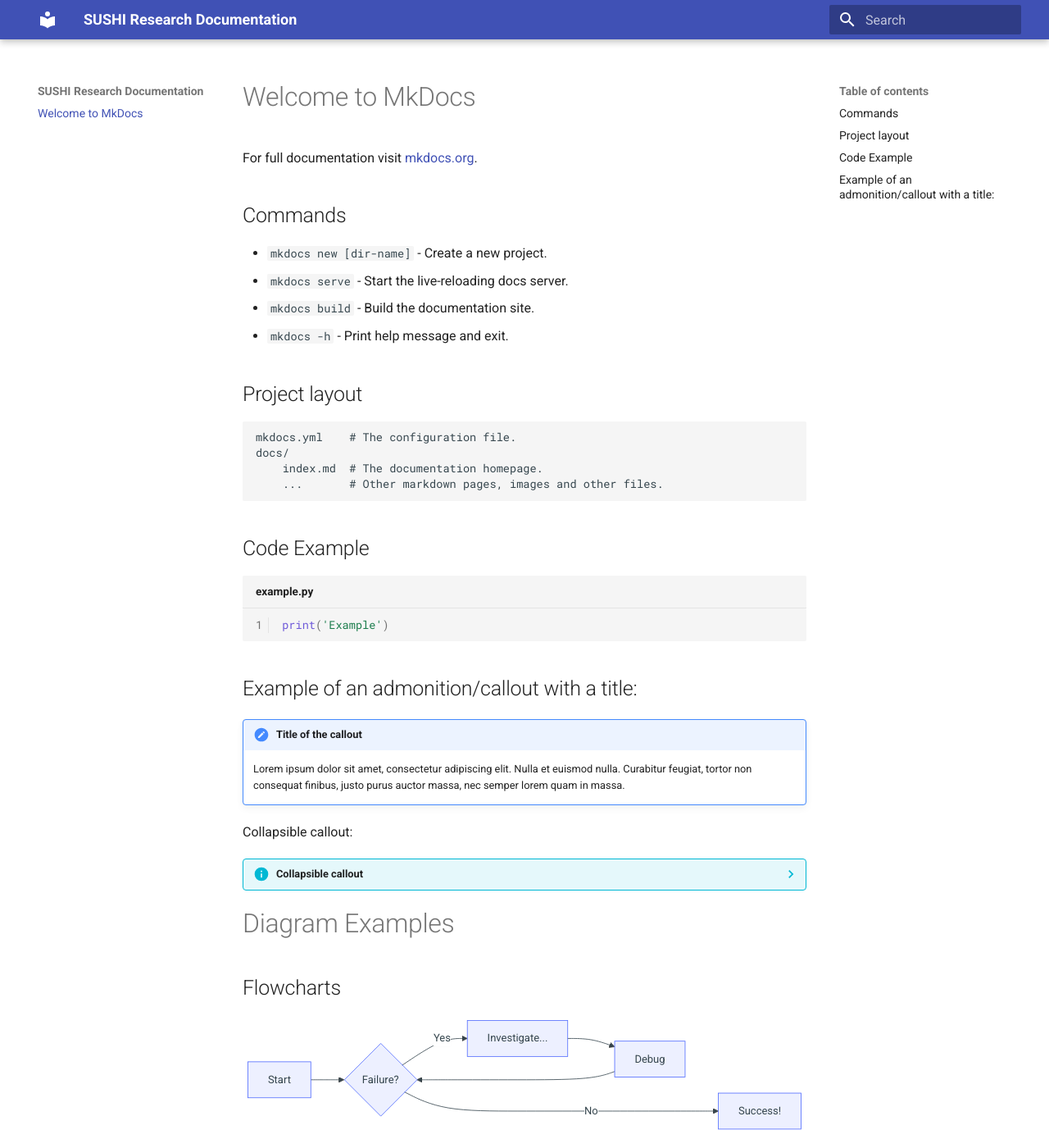
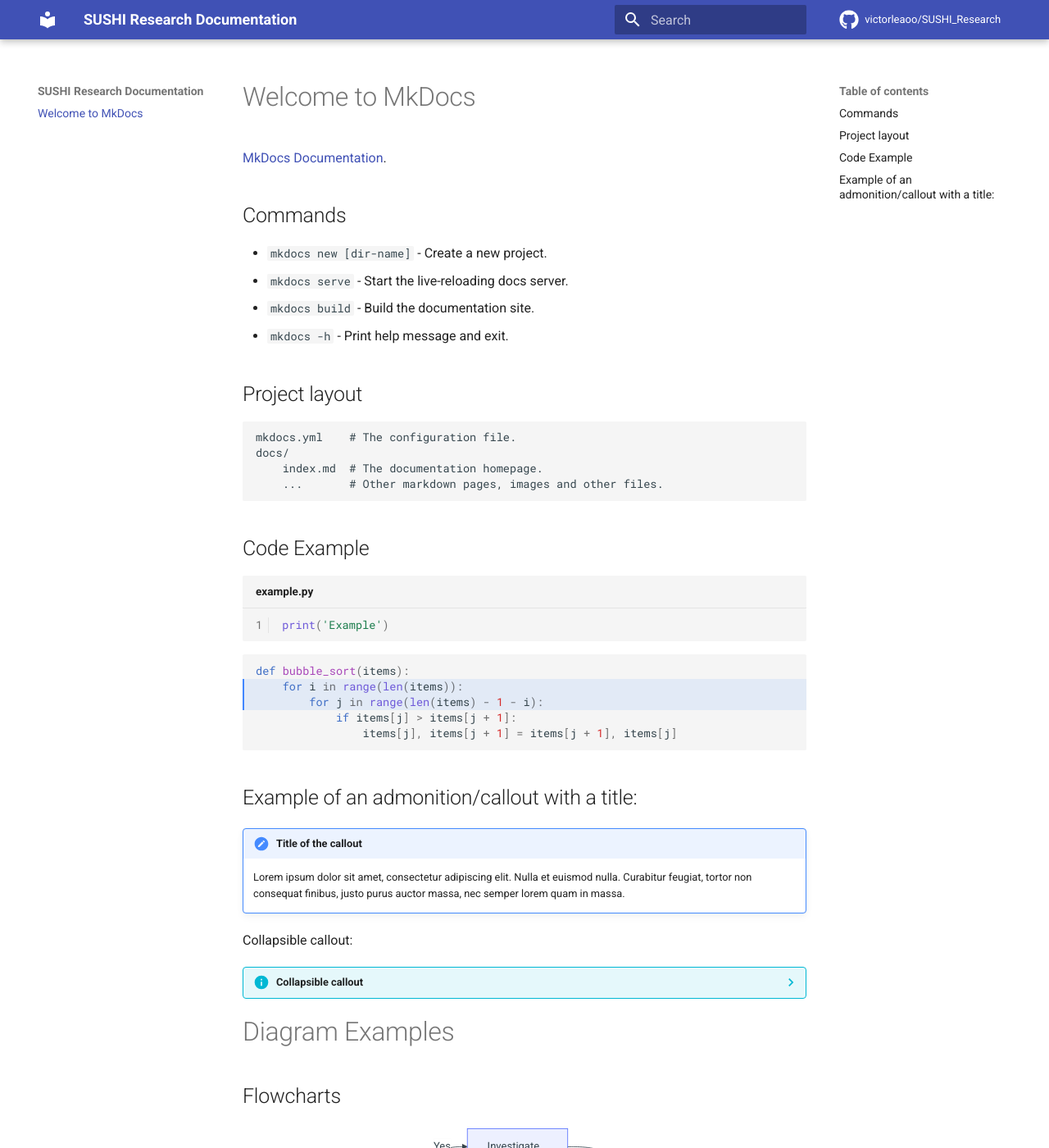
Before and after one commit to victorleaoo/SUSHI_Information_Retrieval_Archives, an MkDocs documentation site: the page built from docs/index.md, in a window 1280 px wide and 1400 px high. Shown: the whole window at 82% size. Built offline with MkDocs 1.6.1 and Material for MkDocs 9.7.7, drawn with Linux system fonts in a browser that asks for light colours; comment, search, counter and statistics services are not loaded; some of the changed text lies outside the part shown.

````diff
--- a/docs/index.md
+++ b/docs/index.md
@@ -1,6 +1,6 @@
 # Welcome to MkDocs
 
-For full documentation visit [mkdocs.org](https://www.mkdocs.org).
+[MkDocs Documentation](https://squidfunk.github.io/mkdocs-material/reference/).
 
 ## Commands
 
@@ -20,6 +20,14 @@ For full documentation visit [mkdocs.org](https://www.mkdocs.org).
 
 ```py title="example.py" linenums="1"
 print('Example')
+```
+
+``` py hl_lines="2 3"
+def bubble_sort(items):
+    for i in range(len(items)):
+        for j in range(len(items) - 1 - i):
+            if items[j] > items[j + 1]:
+                items[j], items[j + 1] = items[j + 1], items[j]
 ```
 
 ## Example of an admonition/callout with a title:
@@ -65,3 +73,16 @@ sequenceDiagram
   Terminal->>Database: Request customer data
   Database-->>Terminal: Customer data
 ```
+
+# Example Text
+
+- ==This was marked (highlight)==
+- ^^This was inserted (underline)^^
+- ~~This was deleted (strikethrough)~~
+
+# Images
+
+<figure markdown="span">
+  ![Image title](https://dummyimage.com/600x400/){ width="300" }
+  <figcaption>Image caption</figcaption>
+</figure>
--- a/mkdocs.yml
+++ b/mkdocs.yml
@@ -3,6 +3,13 @@ theme:
   name: material
   palette:
     primary: indigo
+  font:
+    text: Roboto
+  icon:
+    repo: fontawesome/brands/github
+
+repo_url: https://github.com/victorleaoo/SUSHI_Information_Retrieval_Archives
+repo_name: victorleaoo/SUSHI_Research
 
 markdown_extensions:
   - attr_list
@@ -24,3 +31,8 @@ markdown_extensions:
       alternate_style: true
   - admonition
   - pymdownx.details
+  - pymdownx.critic
+  - pymdownx.caret
+  - pymdownx.keys
+  - pymdownx.mark
+  - pymdownx.tilde
````
